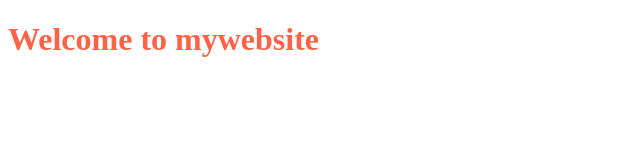
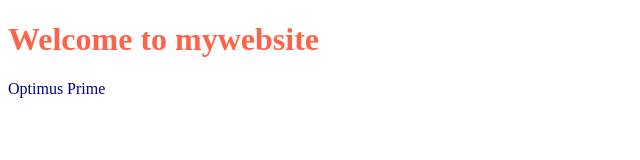
Before and after one commit to anujy2005/localrepo, a plain HTML site: page index.html in a window 1280 px wide. Shown: the whole page, without its empty margins (0-640 px from the left). Drawn offline with Linux system fonts and the light colour scheme.

Commit message:
add new paragrahph

```diff
--- a/index.html
+++ b/index.html
@@ -9,5 +9,6 @@
 </head>
 <body>
     <h1>Welcome to mywebsite</h1>
+    <p>Optimus Prime</p>
 </body>
 </html>
--- a/style.css
+++ b/style.css
@@ -1,3 +1,6 @@
 h1{
     color: tomato;
 }
+p{
+    color: darkblue;
+}
```
Also changed, not shown: 1 other file.
